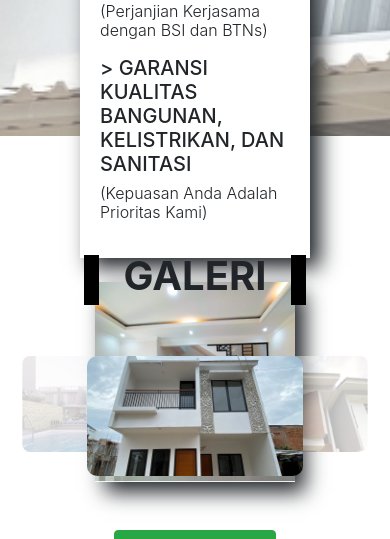
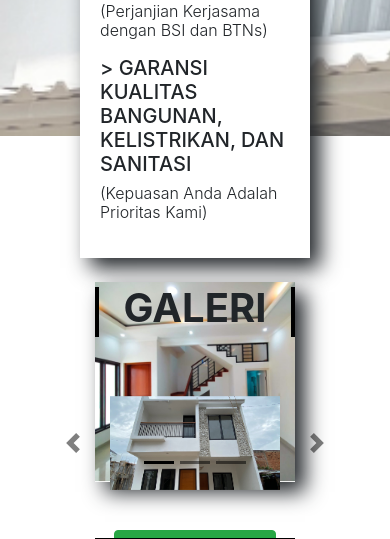
Before and after one commit to Fadil3/test-mb, a PHP site: page / in a window 390 px wide; the page is wider, and only the part inside the window is pictured. Shown: the part 5961-6500 px from the top of that part. Run offline with PHP 8.4, Linux system fonts and the light colour scheme; some libraries are stand-ins or nearby versions.

Commit message:
responsive carousel

```diff
--- a/index.html
+++ b/index.html
@@ -272,6 +272,7 @@
                 style="box-shadow: 10px 10px 20px !important"
               />
             </div>
+            <!-- <h1>MUHAMMAD DENNIS NURIMAN</h1> -->
             <button type="button" class="btn btn-success my-5">
               <svg
                 xmlns="http://www.w3.org/2000/svg"
@@ -287,7 +288,6 @@
               </svg>
               Miliki Sekarang
             </button>
-            <!-- <h1>MUHAMMAD DENNIS NURIMAN</h1> -->
           </div>
         </div>
       </div>
@@ -295,48 +295,86 @@
     <!--Akhir Konten 1-->
 
     <!--Konten 2-->
-    <section>
+    <section class="section-kontenDua">
       <div class="container">
         <div class="row">
           <div class="col">
-            <div class="d-flex justify-content-center align-items-center mt-5">
+            <div class="d-flex justify-content-center align-items-center">
               <div class="kotak1"></div>
               <h1 class="font-weight-bold p-4 py-5">GALERI</h1>
               <div class="kotak1"></div>
             </div>
 
-            <div style="position: relative">
-              <!-- Carousel -->
-              <input type="radio" name="slider" id="item-1" checked />
-              <input type="radio" name="slider" id="item-2" />
-              <input type="radio" name="slider" id="item-3" />
-              <div class="galeris">
-                <label class="galeri" for="item-1" id="song-1">
+            <div class="row justify-content-center col-md-6 mx-auto mt-2">
+              <div
+                id="carouselExampleIndicators"
+                class="carousel slide"
+                data-ride="carousel"
+              >
+                <ol class="carousel-indicators">
+                  <li
+                    data-target="#carouselExampleIndicators"
+                    data-slide-to="0"
+                    class="active"
+                  ></li>
+                  <li
+                    data-target="#carouselExampleIndicators"
+                    data-slide-to="1"
+                  ></li>
+                  <li
+                    data-target="#carouselExampleIndicators"
+                    data-slide-to="2"
+                  ></li>
+                </ol>
+                <div class="carousel-inner">
+                  <div class="carousel-item active">
                     <img
-                    class="foto"
                       src="assets/image/carousel1.jpg"
-                    alt="song"
+                      class="d-block w-100"
+                      alt="..."
                     />
-                </label>
-                <label class="galeri" for="item-2" id="song-2">
+                  </div>
+                  <div class="carousel-item">
                     <img
-                    class="foto"
                       src="assets/image/carousel2.jpg"
-                    alt="song"
+                      class="d-block w-100"
+                      alt="..."
                     />
-                </label>
-                <label class="galeri" for="item-3" id="song-3">
+                  </div>
+                  <div class="carousel-item">
                     <img
-                    class="foto"
                       src="assets/image/carousel3.jpg"
-                    alt="song"
+                      class="d-block w-100"
+                      alt="..."
                     />
-                </label>
                   </div>
-              <!--Akhir Carousel -->
                 </div>
-
-            <div class="spasi"></div>
+                <a
+                  class="carousel-control-prev"
+                  href="#carouselExampleIndicators"
+                  role="button"
+                  data-slide="prev"
+                >
+                  <span
+                    class="carousel-control-prev-icon"
+                    aria-hidden="true"
+                  ></span>
+                  <span class="sr-only">Previous</span>
+                </a>
+                <a
+                  class="carousel-control-next"
+                  href="#carouselExampleIndicators"
+                  role="button"
+                  data-slide="next"
+                >
+                  <span
+                    class="carousel-control-next-icon"
+                    aria-hidden="true"
+                  ></span>
+                  <span class="sr-only">Next</span>
+                </a>
+              </div>
+            </div>
 
             <div class="d-flex justify-content-center mt-5">
               <div class="kotak2"></div>
@@ -423,7 +461,7 @@
             <!-- <h1>MUHAMMAD DENNIS NURIMAN</h1> -->
           </div>
 
-          <div class="col-lg-5 section-boxWhite shadow-lg text-right">
+          <div class="col-lg-5 section-boxWhite shadow-lg">
             <h1 class="font-weight-bold">SPESIFIKASI BANGUNAN</h1>
             <h6 class="py-2 font-weight-bold">
               1. Pondasi: Batu kali, beton bertulang
--- a/style.css
+++ b/style.css
@@ -238,7 +238,7 @@ a:active {
 }
 
 .section-kontenDua {
-  background-image: url(assets/image/bg3.jpg);
+  /* background-image: url(assets/image/bg3.jpg); */
   padding: 80px;
   max-height: 1400px;
   background-size: cover;
```
Lines whose indentation alone changed are shown as unchanged.
